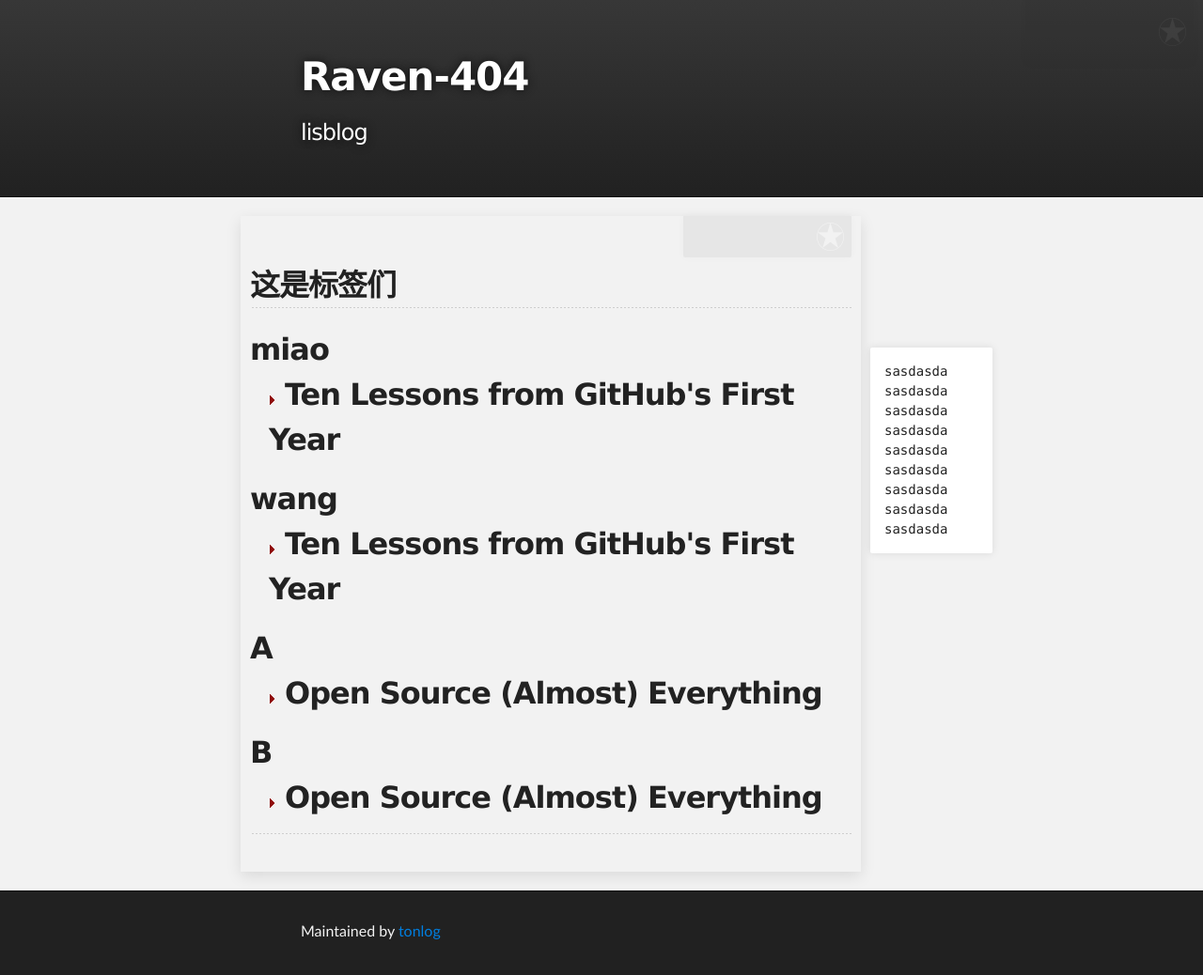
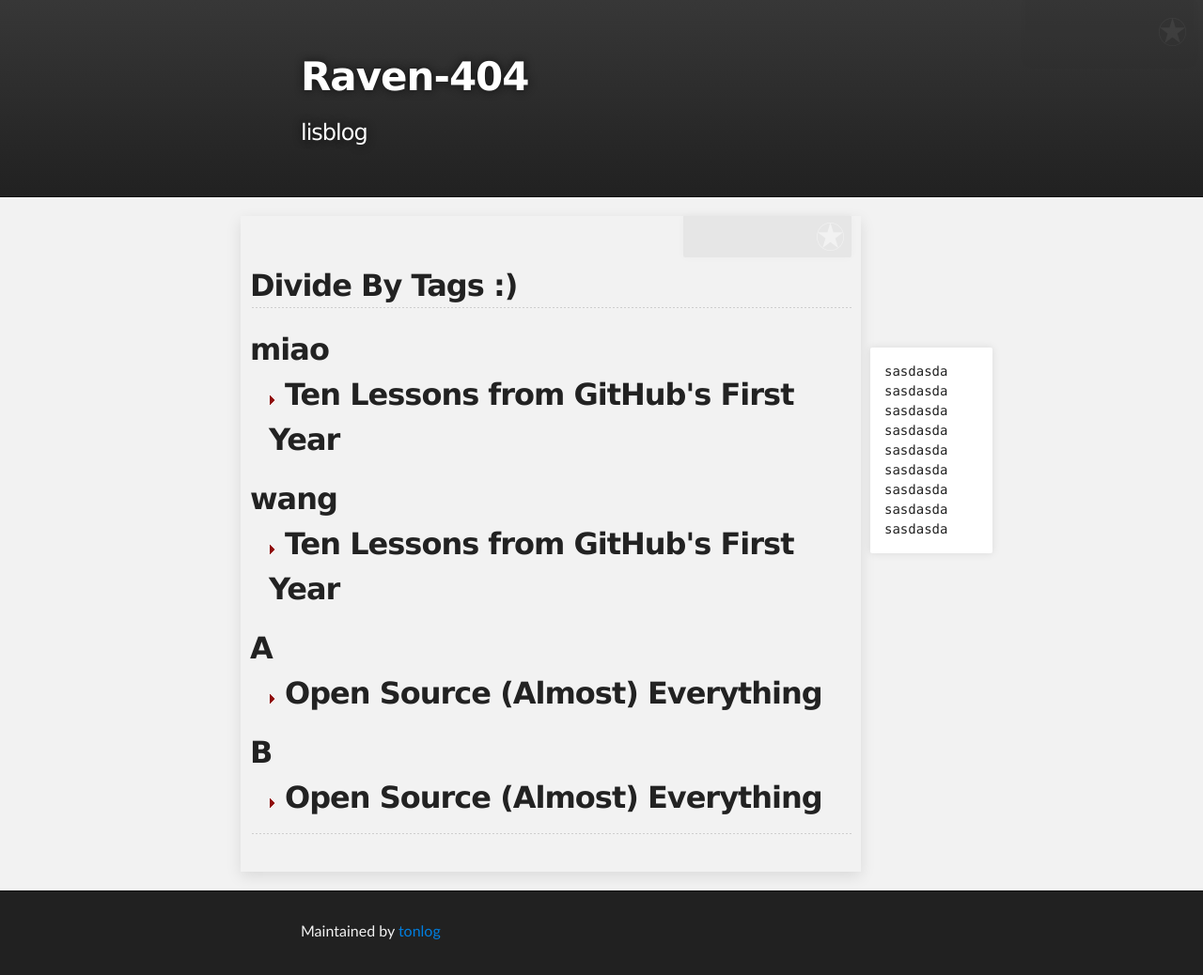
Before and after one commit to tonlog/tonlog.github.io, a Jekyll site: the page built from cat.html, in a window 1280 px wide. Shown: the whole page at 94% size. Built offline with Jekyll 4.4.1, drawn with Linux system fonts in a browser that asks for light colours; Markdown is read by kramdown in place of the engine named in the settings.

Commit message:
Update cat.html

```diff
--- a/cat.html
+++ b/cat.html
@@ -1,10 +1,10 @@
 ---
 layout: index
-title: 标签集合
+title: 标签们
 author: tonie
 ---
 <div id="related">
-  <h2>这是标签们<h2>
+  <h2>Divide By Tags :)<h2>
 {% for tag in site.tags %}
 {{ tag[0] }}
 <ul>
```
